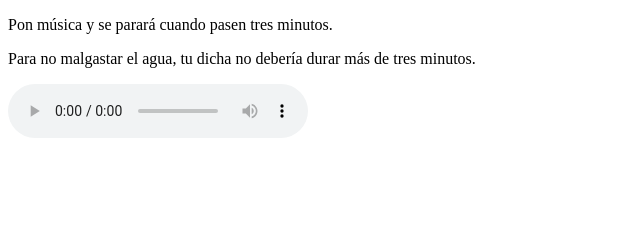
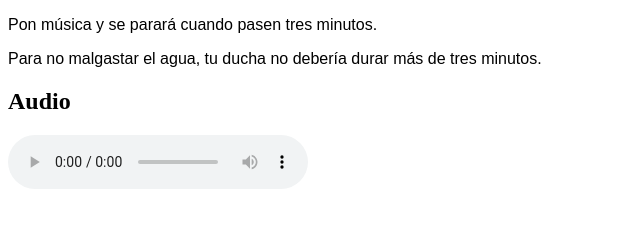
Before and after one commit to cmorenoruiz/Proyecto-APPs-Hibridas, a plain HTML site: page index.html in a window 1280 px wide. Shown: the whole page, without its empty margins (0-640 px from the left). Drawn offline with Linux system fonts and the light colour scheme.

Commit message:
CSS
Ya funciona la hoja de estilos externa.

```diff
--- /dev/null
+++ b/css/style.css
@@ -0,0 +1,12 @@
+<!--mi hoja de estilos-->
+ @font-face {
+      font-family: "Josefin Sans";
+      src: url("https://developer.mozilla.org/@api/deki/files/2934/=VeraSeBd.ttf");
+    }
+
+    p { font-family: 'Josefin Sans', sans-serif;
+    }
+	body:{
+	background-color: fucsia;
+	font-size: 1em;
+	}
--- a/index.html
+++ b/index.html
@@ -9,14 +9,18 @@
     </title>
     <meta http-equiv="Content-Type" content="text/html; charset=utf-8">
     <meta name="author" content="Cristina Moreno Ruiz">
+    <link rel="stylesheet" type="text/css" href="css/style.css">
 </head>
 
 <body>
-	<p>Pon música y se parará cuando pasen tres minutos.</p>
-	<p>Para no malgastar el agua, tu dicha no debería durar más de tres minutos.</p>
-	<audio controls="controls"  src="https://developer.mozilla.org/@api/deki/files/2926/=AudioTest_(1).ogg" >
-	Your browser does not support the <code>audio</code> element.
-</audio>
-
+	<header>
+		<p>Pon música y se parará cuando pasen tres minutos.</p>
+		<p>Para no malgastar el agua, tu ducha no debería durar más de tres minutos.</p>
+	</header>
+	<section>
+		<h2>Audio</h2>
+		<audio controls loop   src="https://developer.mozilla.org/@api/deki/files/2926/=AudioTest_(1).ogg" >Your browser does not support the <code>audio</code> element.
+		</audio>
+	</section>
 </body>
 </html>
--- a/style-css.css
+++ /dev/null
@@ -1,5 +0,0 @@
-<!--mi hoja de estilos-->
-body:{
-	background-color: fucsia;
-	font-size: 1em;
-	}
```
